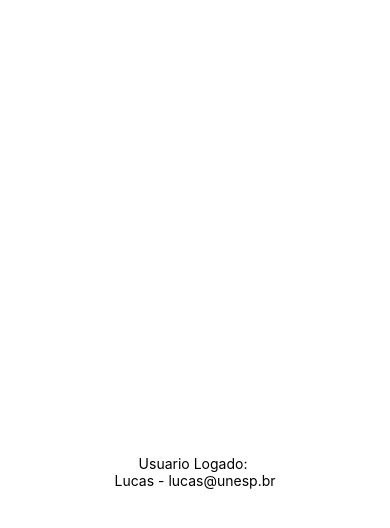
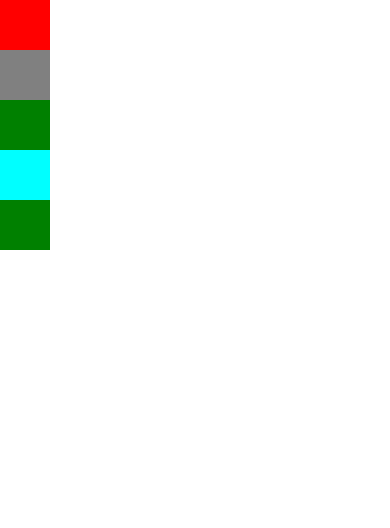
Before and after one commit to flavianarumi/topicos, a React Native app: screen / in a window 390 px wide. Shown: the top 528 px of the page. Built offline with nearby package versions, Linux system fonts and the light colour scheme.

Commit message:
add flexbox

```diff
--- a/App.js
+++ b/App.js
@@ -107,17 +107,29 @@
 // }
 
 // --------------------------------------------
+// import React from "react";
+// import { Text, SafeAreaView, View, StyleSheet, Button } from "react-native";
+// import UsuarioLogado from "./componentes/UsuarioLogado";
+// import styles from "./estilos";
+
+// export default function App() {
+//   return (
+//     <SafeAreaView style={styles.container}>
+//       <UsuarioLogado usuario={ {nome: 'Lucas', email: 'lucas@unesp.br'} }></UsuarioLogado>
+//       <UsuarioLogado usuario={ {email: 'rui@unesp.br'} }></UsuarioLogado>
+//       <UsuarioLogado usuario={ {} }></UsuarioLogado>
+//     </SafeAreaView>
+//   )
+// }
+
+// --------------------------------------------
 import React from "react";
-import { Text, SafeAreaView, View, StyleSheet, Button } from "react-native";
-import UsuarioLogado from "./componentes/UsuarioLogado";
+import { Text, View } from "react-native";
+import FlexBox from "./componentes/FlexBox";
 import styles from "./estilos";
 
 export default function App() {
-  return (
-    <SafeAreaView style={styles.container}>
-      <UsuarioLogado usuario={ {nome: 'Lucas', email: 'lucas@unesp.br'} }></UsuarioLogado>
-      <UsuarioLogado usuario={ {email: 'rui@unesp.br'} }></UsuarioLogado>
-      <UsuarioLogado usuario={ {} }></UsuarioLogado>
-    </SafeAreaView>
+  return(
+    <FlexBox/>
   )
 }
--- /dev/null
+++ b/componentes/FlexBox.js
@@ -0,0 +1,22 @@
+import React from "react";
+import { Text, StyleSheet, View } from "react-native";
+import Quadrado from "./Quadrado";
+
+export default props => {
+    return (
+        <View>
+            <Quadrado cor='red'/>
+            <Quadrado cor='gray'/>
+            <Quadrado cor='green'/>
+            <Quadrado cor='cyan'/>
+            <Quadrado cor='green'/>
+        </View>
+    )
+}
+const styles = StyleSheet.create({
+    FlexV1: {
+        flex: 1,
+        justifyContent: 'center',
+        backgroundColor: '#000'
+    }
+})
--- /dev/null
+++ b/componentes/Quadrado.js
@@ -0,0 +1,16 @@
+import React from "react";
+import { Text, View, StyleSheet } from "react-native";
+
+export default props => {
+    const styles = StyleSheet.create({
+        container: {
+            height: 50,
+            width: 50,
+            backgroundColor: props.cor || '#000'
+        }
+    })
+
+    return (
+        <View style={styles.container}></View>
+    )
+}
```
